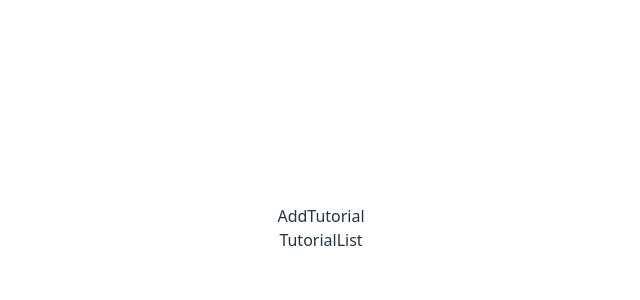
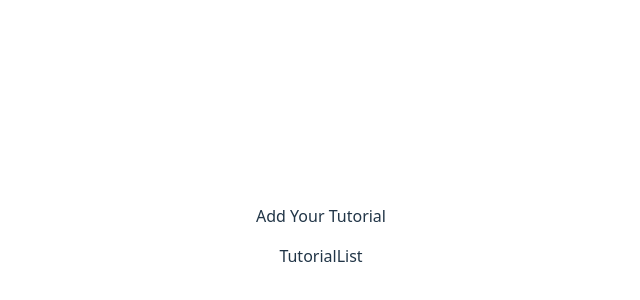
Before and after one commit to ImrenR/FrontEnd-Notebook, a React (Vite) app in the folder useEffect-Axios-Example/: page / in a window 1280 px wide. Shown: the part 172-472 px from the top of the page, without its empty margins (319-959 px from the left). Built offline with nearby package versions, Linux system fonts and the light colour scheme.

Commit message:
uninstall-uuid & i bootstrap

```diff
--- a/useEffect-Axios-Example/package.json
+++ b/useEffect-Axios-Example/package.json
@@ -10,9 +10,9 @@
     "preview": "vite preview"
   },
   "dependencies": {
+    "bootstrap": "^5.3.8",
     "react": "^19.1.1",
-    "react-dom": "^19.1.1",
-    "react-uuid": "^2.0.0"
+    "react-dom": "^19.1.1"
   },
   "devDependencies": {
     "@eslint/js": "^9.33.0",
--- a/useEffect-Axios-Example/src/components/AddTutorial.jsx
+++ b/useEffect-Axios-Example/src/components/AddTutorial.jsx
@@ -1,5 +1,16 @@
+
+
+
 const AddTutorial = () => {
-  return <div>AddTutorial</div>
+  return (
+  <div>
+   <div>
+    <p>Add Your Tutorial</p>
+
+   </div>
+
+  </div>
+  )
 }
 
 export default AddTutorial
```
Also changed, not shown: 1 other file (tests, documents, lock files or other folders).
